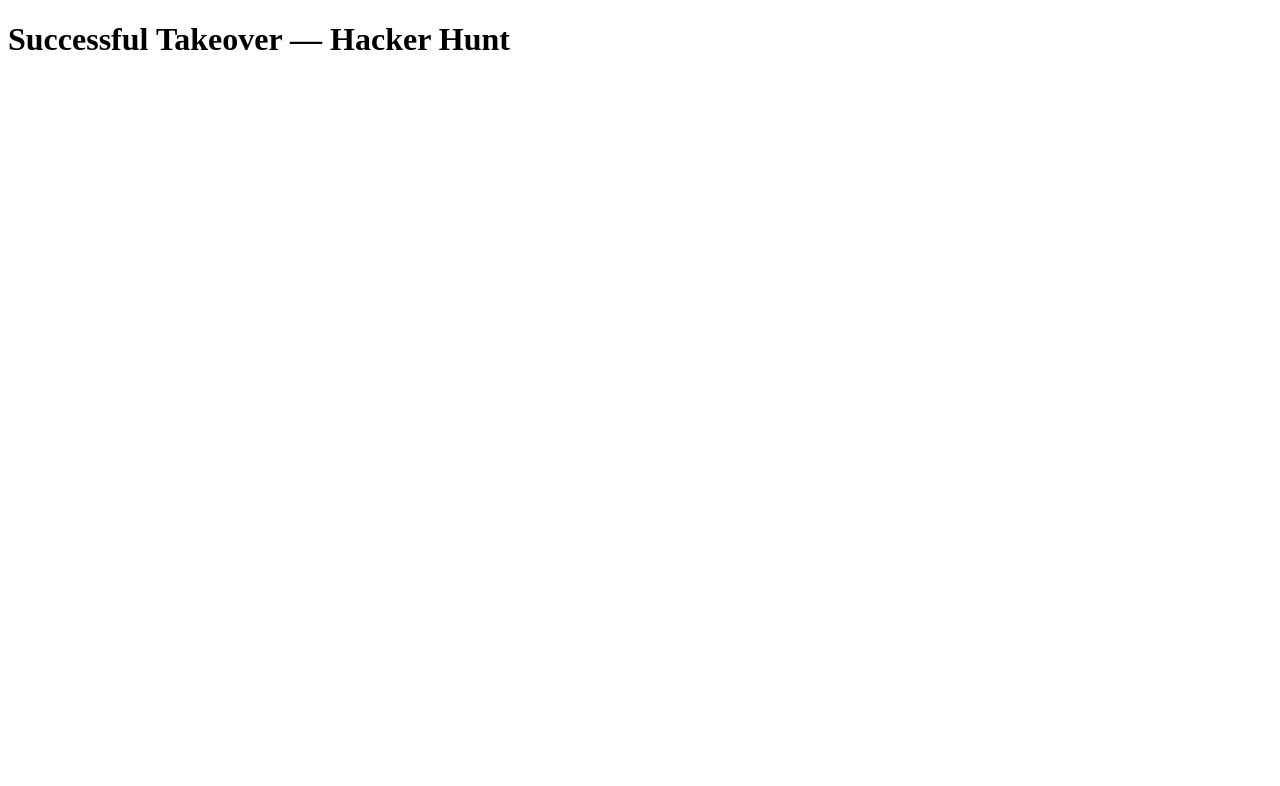
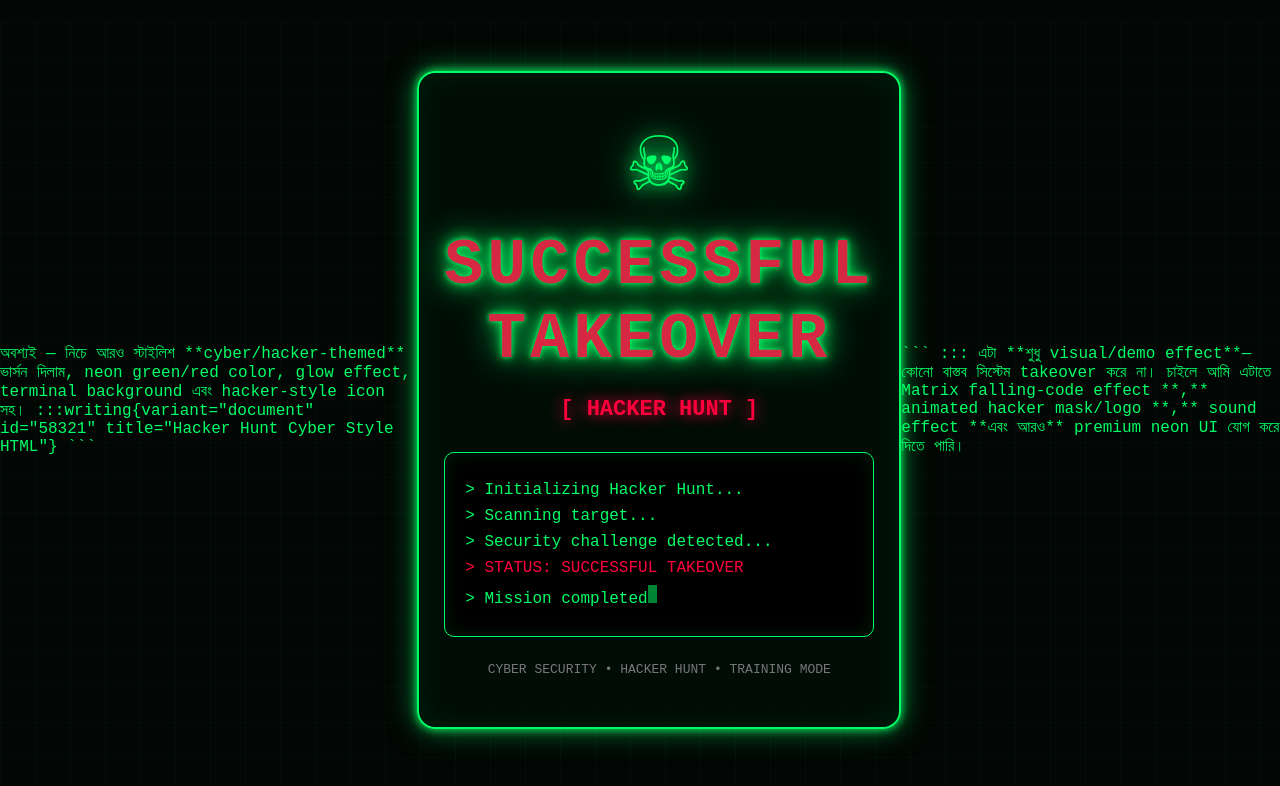
Before and after one commit to Coxsakib/git.pcm.space, a plain HTML site: page index.html in a window 1280 px wide. Drawn offline with Linux system fonts and the light colour scheme.

Commit message:
Update index.html

````diff
--- a/index.html
+++ b/index.html
@@ -1,12 +1,209 @@
+
+অবশ্যই — নিচে আরও স্টাইলিশ **cyber/hacker-themed** ভার্সন দিলাম, neon green/red color, glow effect, terminal background এবং hacker-style icon সহ।
+
+:::writing{variant="document" id="58321" title="Hacker Hunt Cyber Style HTML"}
+
+```
 <!DOCTYPE html>
 <html lang="en">
 <head>
   <meta charset="UTF-8">
-  <title>Hacker BY  Hunt</title>
+  <meta name="viewport" content="width=device-width, initial-scale=1.0">
+
+  <title>Hacker Hunt</title>
+
+  <style>
+    * {
+      margin: 0;
+      padding: 0;
+      box-sizing: border-box;
+    }
+
+    body {
+      min-height: 100vh;
+      display: flex;
+      justify-content: center;
+      align-items: center;
+      background: #020604;
+      color: #00ff66;
+      font-family: "Courier New", monospace;
+      overflow: hidden;
+    }
+
+    /* Hacker background */
+    body::before {
+      content: "";
+      position: fixed;
+      inset: 0;
+      background:
+        linear-gradient(rgba(0,255,100,0.04) 1px, transparent 1px),
+        linear-gradient(90deg, rgba(0,255,100,0.04) 1px, transparent 1px);
+      background-size: 35px 35px;
+      animation: gridMove 8s linear infinite;
+    }
+
+    @keyframes gridMove {
+      from {
+        transform: translateY(0);
+      }
+      to {
+        transform: translateY(35px);
+      }
+    }
+
+    .container {
+      position: relative;
+      z-index: 2;
+      width: 90%;
+      max-width: 850px;
+      padding: 50px 25px;
+      text-align: center;
+
+      background: rgba(0, 15, 7, 0.88);
+      border: 2px solid #00ff66;
+      border-radius: 18px;
+
+      box-shadow:
+        0 0 10px #00ff66,
+        0 0 30px rgba(0,255,100,0.5),
+        inset 0 0 30px rgba(0,255,100,0.08);
+    }
+
+    .logo {
+      font-size: 70px;
+      margin-bottom: 20px;
+      color: #00ff66;
+      text-shadow:
+        0 0 10px #00ff66,
+        0 0 30px #00ff66;
+      animation: pulse 1.5s infinite alternate;
+    }
+
+    @keyframes pulse {
+      from {
+        transform: scale(1);
+        text-shadow: 0 0 10px #00ff66;
+      }
+      to {
+        transform: scale(1.08);
+        text-shadow:
+          0 0 15px #00ff66,
+          0 0 40px #00ff66;
+      }
+    }
+
+    h1 {
+      font-size: clamp(30px, 6vw, 65px);
+      letter-spacing: 4px;
+      color: #00ff66;
+      text-transform: uppercase;
+
+      text-shadow:
+        0 0 5px #00ff66,
+        0 0 15px #00ff66,
+        0 0 35px #00ff66;
+
+      animation: glitch 2s infinite;
+    }
+
+    @keyframes glitch {
+      0%, 90%, 100% {
+        transform: translate(0);
+      }
+
+      92% {
+        transform: translate(3px, -2px);
+        color: #ff003c;
+      }
+
+      94% {
+        transform: translate(-3px, 2px);
+        color: #00ffff;
+      }
+    }
+
+    .success {
+      margin-top: 20px;
+      font-size: 22px;
+      color: #ff003c;
+      text-shadow: 0 0 15px #ff003c;
+      font-weight: bold;
+    }
+
+    .terminal {
+      margin-top: 30px;
+      padding: 20px;
+      text-align: left;
+      border: 1px solid #00ff66;
+      border-radius: 10px;
+      background: #000;
+      box-shadow: inset 0 0 20px rgba(0,255,100,0.1);
+    }
+
+    .terminal p {
+      margin: 8px 0;
+      color: #00ff66;
+    }
+
+    .terminal .red {
+      color: #ff003c;
+    }
+
+    .cursor {
+      display: inline-block;
+      width: 9px;
+      height: 18px;
+      background: #00ff66;
+      animation: blink 0.7s infinite;
+    }
+
+    @keyframes blink {
+      50% {
+        opacity: 0;
+      }
+    }
+
+    .footer {
+      margin-top: 25px;
+      color: #777;
+      font-size: 13px;
+    }
+  </style>
 </head>
+
 <body>
 
-  <h1>Successful Takeover — Hacker Hunt</h1>
+  <div class="container">
+
+    <!-- Hacker Logo -->
+    <div class="logo">☠</div>
+
+    <!-- Main Heading -->
+    <h1>Successful Takeover</h1>
+
+    <div class="success">
+      [ HACKER HUNT ]
+    </div>
+
+    <!-- Fake Terminal Display -->
+    <div class="terminal">
+      <p>&gt; Initializing Hacker Hunt...</p>
+      <p>&gt; Scanning target...</p>
+      <p>&gt; Security challenge detected...</p>
+      <p class="red">&gt; STATUS: SUCCESSFUL TAKEOVER</p>
+      <p>&gt; Mission completed<span class="cursor"></span></p>
+    </div>
+
+    <div class="footer">
+      CYBER SECURITY • HACKER HUNT • TRAINING MODE
+    </div>
+
+  </div>
 
 </body>
 </html>
+```
+
+:::
+
+এটা **শুধু visual/demo effect**—কোনো বাস্তব সিস্টেম takeover করে না। চাইলে আমি এটাতে  Matrix falling-code effect **,** animated hacker mask/logo **,** sound effect **এবং আরও** premium neon UI  যোগ করে দিতে পারি।
````
